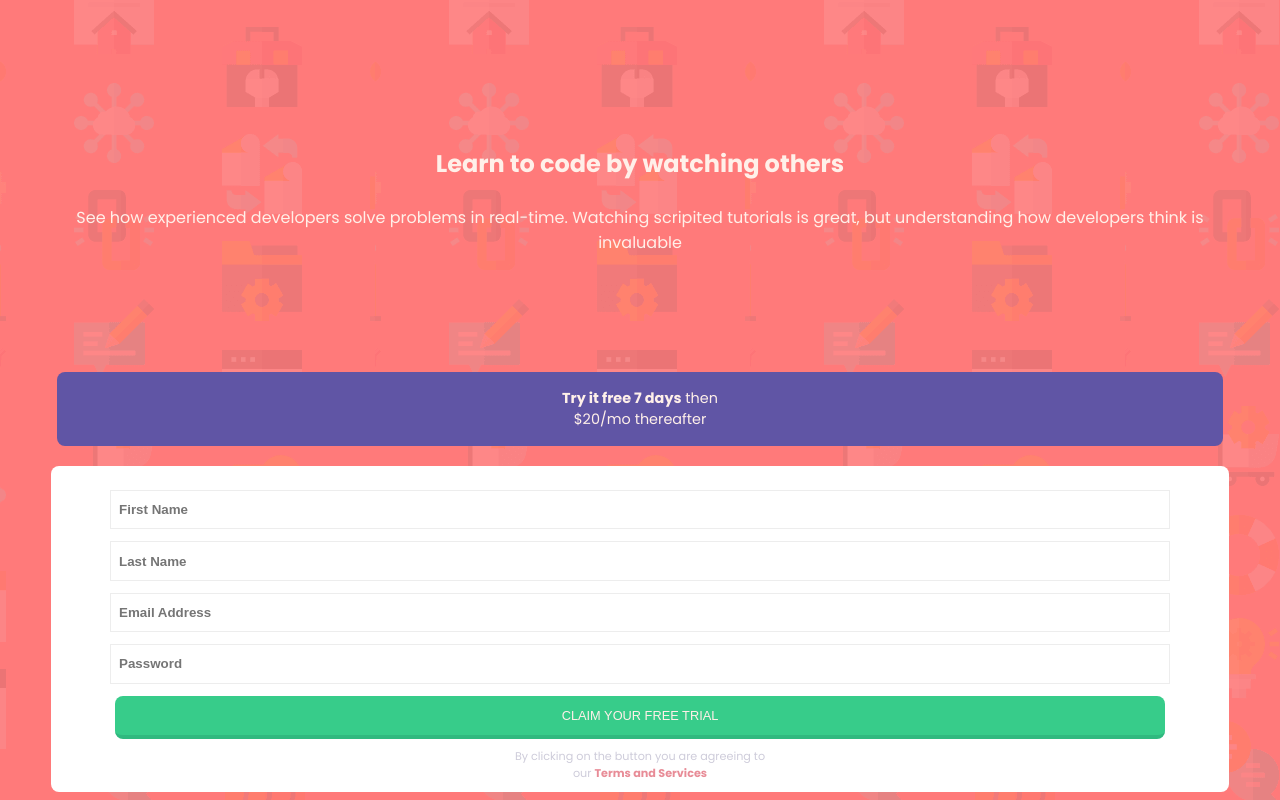
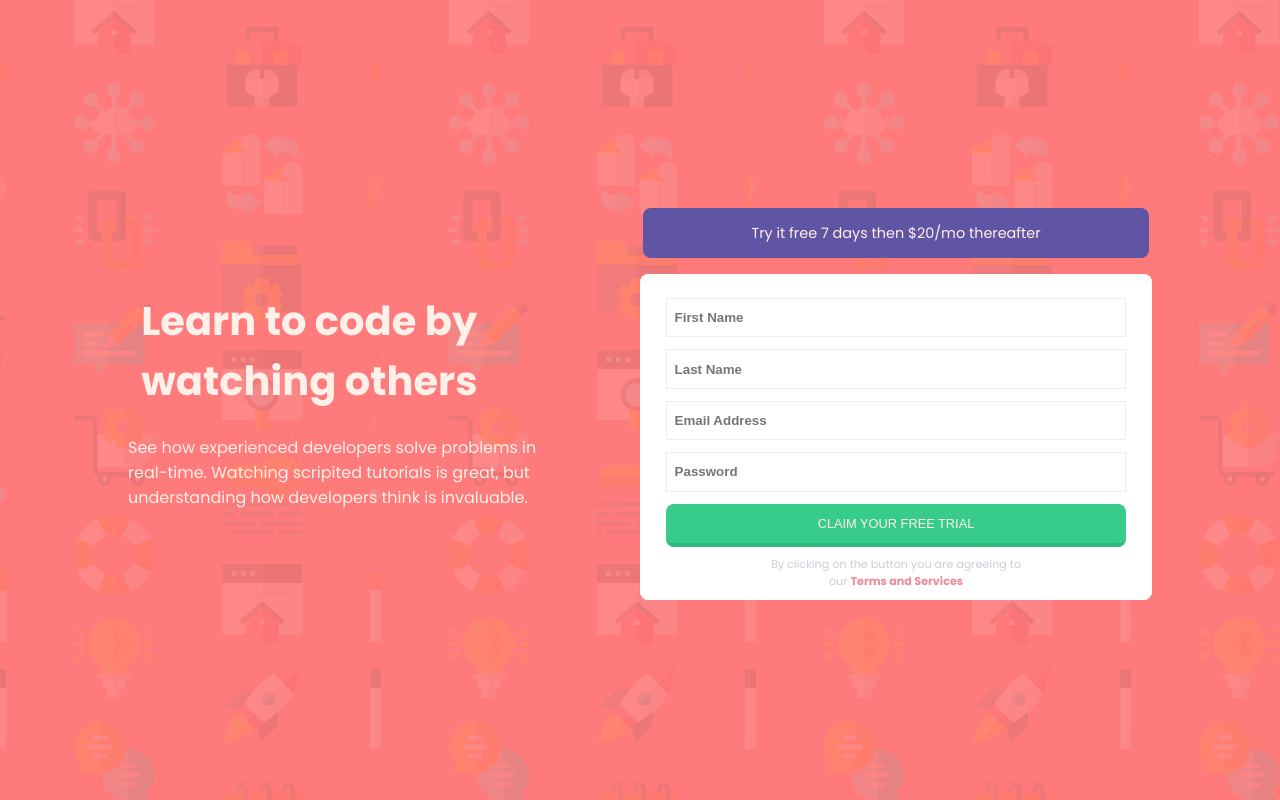
Before and after one commit to anderson-ca/signup-form, a plain HTML site: page index.html in a window 1280 px wide. Drawn offline with Linux system fonts and the light colour scheme.

Commit message:
finish basic desktop layout

```diff
--- a/index.html
+++ b/index.html
@@ -33,12 +33,12 @@
         <p>
           See how experienced developers solve problems in real-time. Watching
           scripited tutorials is great, but understanding how developers think
-          is invaluable
+          is invaluable.
         </p>
       </section>
       <section>
         <article>
-          <p><span>Try it free 7 days</span> then<br>$20/mo thereafter</p>
+          <p><span>Try it free 7 days</span> then $20/mo thereafter</p>
         </article>
         <form action="">
           <ul>
--- a/styles/style.css
+++ b/styles/style.css
@@ -41,70 +41,67 @@ a {
   list-style: none;
 }
 
-/* /////////////////////// */
+/* ///////////////////////////////////////////// */
+/* ///////////// desktop, tablet /////////////// */
+/* ///////////////////////////////////////////// */
 .container {
   /* border: solid 3px red; */
   min-width: 100vw;
   min-height: 100vh;
   background-image: url("../images/bg-intro-mobile.png");
   background-color: var(--primary-red);
-  padding: 10vh 4% 0 4%;
+  color: var(--primary-font-color);
+  padding: 0 10%;
+  text-align: center;
 
   display: flex;
-  flex-flow: column nowrap;
+  gap: 7%;
+  flex-flow: row nowrap;
   justify-content: flex-start;
-  align-items: center;
-  gap: 5.5vh;
-  text-align: center;
 }
 /* --- top section --- */
 section:nth-child(1) {
-  color: var(--primary-font-color);
-  /* border: solid 3px green; */
-  width: 100%;
+  /* border: solid 2px blue; */
+  /* width: 100%; */
+  /* font-size: 2rem; */
   display: flex;
   flex-flow: column nowrap;
   justify-content: center;
+  align-items: flex-end;
   gap: 3vh;
-  flex-basis: 30vh;
+  flex-basis: 35vw;
+  text-align: start;
 }
 
 section:nth-child(1) > h2 {
   /* border: solid 2px red; */
+  font-size: 2.5rem;
   padding: 0 3%;
 }
 
 /* --- bottom section --- */
 section:nth-child(2) {
-  /* border: solid 0.5px red; */
-  width: 100%;
+  /* border: solid 2px purple; */
   display: flex;
   flex-flow: column nowrap;
-  justify-content: flex-start;
-  gap: 1.5vh;
-  flex-basis: auto;
+  justify-content: center;
+  gap: 0.5rem;
 }
 
 section:nth-child(2) > article {
-  /* border: solid 1px blue; */
-  color: var(--primary-font-color);
   background-color: var(--accent-blue);
   font-size: 0.9rem;
   font-weight: 400;
-  padding: 2vh 8vw;
+  padding: 1.8vh 8vw;
   margin: 1vh 0.5%;
   border-radius: 0.5rem;
-}
-
-section:nth-child(2) > article > p > span {
-  /* border: solid 1px blue; */
-  font-weight: bold;
 }
 
 form {
   background-color: #ffffff;
   padding-top: 1.5rem;
   border-radius: 0.5rem;
+  width: 40vw;
 }
 
 input {
@@ -132,17 +129,55 @@ ul {
   gap: 1.5vh;
 }
 
-li {
-  /* border: solid 1px blue; */
-}
-
 button {
   background-color: #37cc8a;
   color: var(--primary-font-color);
   font-size: 0.8rem;
   border: none;
   padding: 1.5vh 0;
-  width: 82vw;
+  width: 90%;
   border-radius: 0.5rem;
   border-bottom: 0.3rem #30b97f solid;
 }
+
+/* //////////////////////////////////// */
+/* ///////////// mobile /////////////// */
+/* //////////////////////////////////// */
+@media screen and (max-width: 367px) {
+  .container {
+    flex-flow: column nowrap;
+    justify-content: flex-start;
+    padding: 10vh 4% 0 4%;
+  }
+  /* --- top section --- */
+  section:nth-child(1) {
+    /* border: solid 3px green; */
+    width: 100%;
+    display: flex;
+    flex-flow: column nowrap;
+    justify-content: center;
+    gap: 3vh;
+    flex-basis: 30vh;
+  }
+
+  section:nth-child(1) > h2 {
+    /* border: solid 2px red; */
+    padding: 0 3%;
+  }
+
+  /* --- bottom section --- */
+  section:nth-child(2) {
+    /* border: solid 0.5px red; */
+    width: 100%;
+    display: flex;
+    flex-flow: column nowrap;
+    justify-content: flex-start;
+    gap: 1.5vh;
+    flex-basis: auto;
+  }
+
+  section:nth-child(2) > article > p > span {
+    /* border: solid 1px blue; */
+    font-weight: bold;
+  }
+}
```
